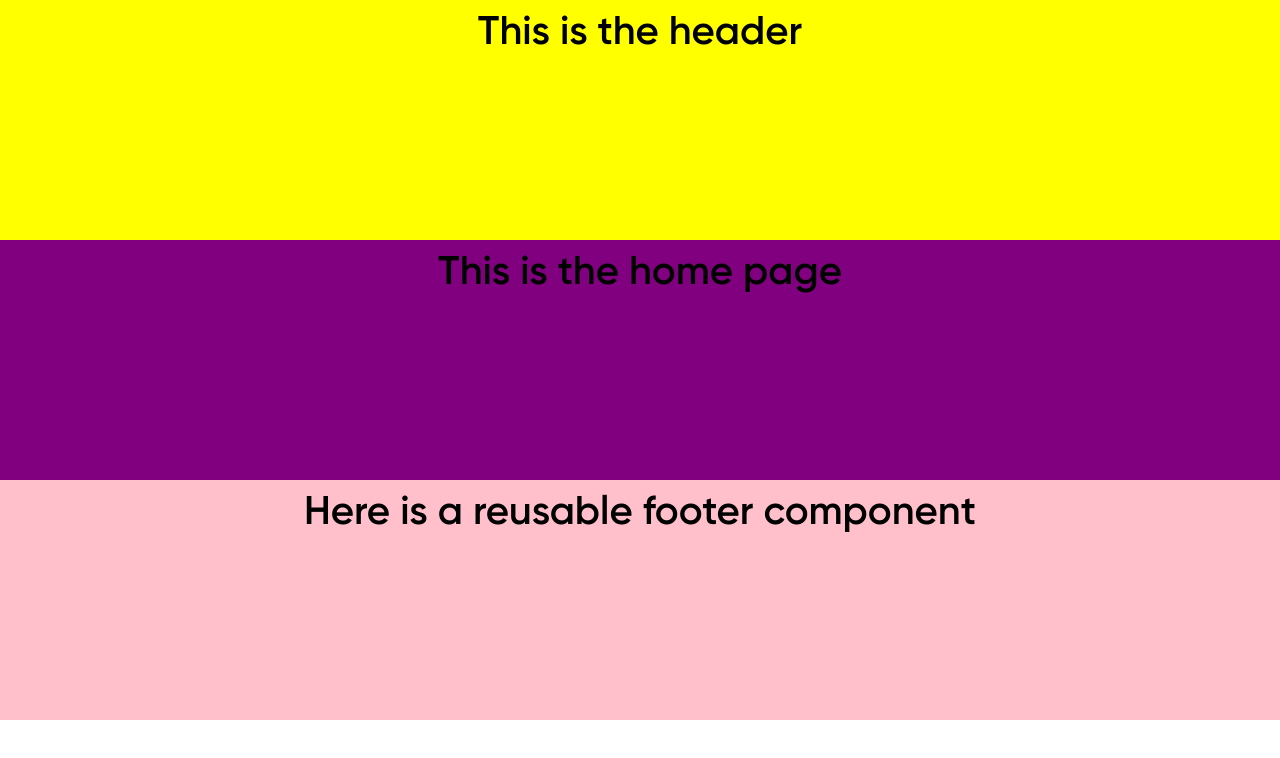
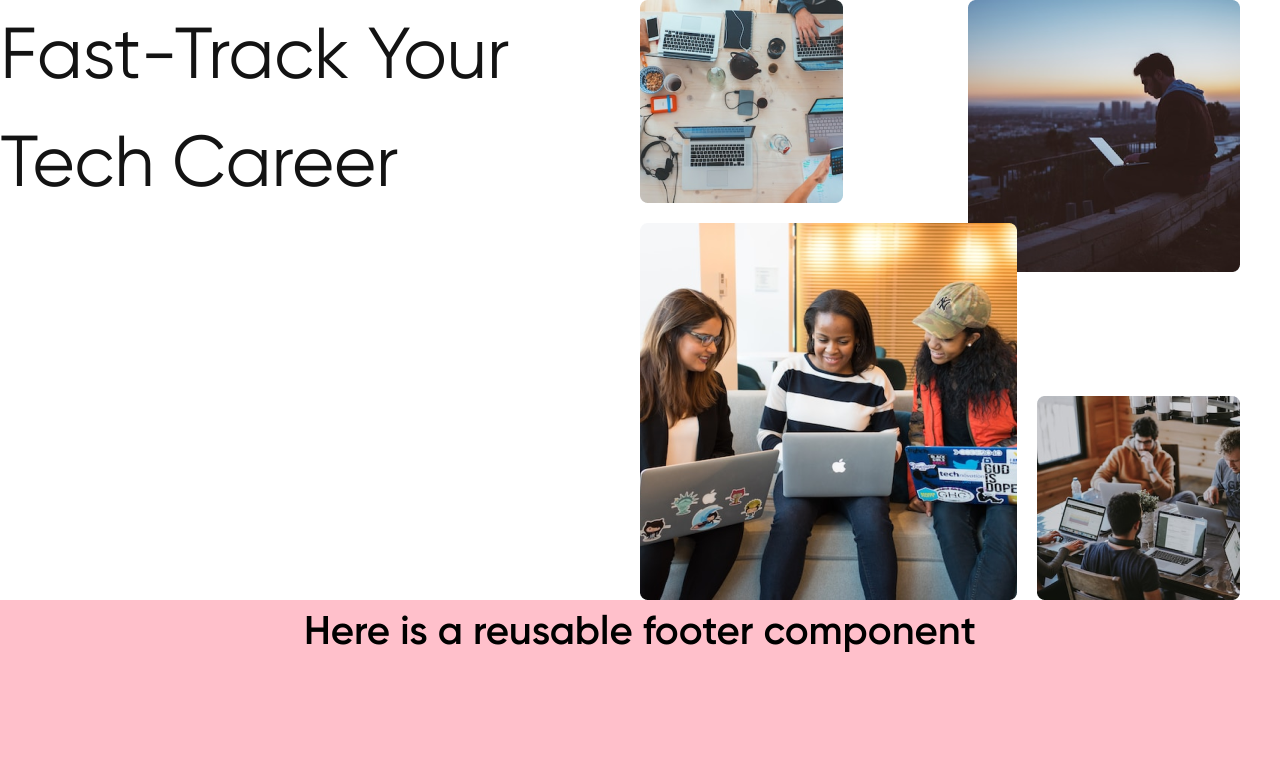
Before and after one commit to devcareer/Website-v3, a React (Vite) app: page / in a window 1280 px wide. Shown: the top 758 px of the page. Built offline with nearby package versions, Linux system fonts and the light colour scheme.

Commit message:
ci: add index file to images

```diff
--- a/src/Pages/Home/Home.jsx
+++ b/src/Pages/Home/Home.jsx
@@ -1,20 +1,8 @@
 import React from 'react';
+import { Header } from '../../components';
 
 const Home = () => {
-  return (
-    <div
-      style={{
-        textAlign: 'center',
-        fontWeight: '500',
-        fontStyle: 'italics',
-        fontSize: '40px',
-        backgroundColor: 'purple',
-        height: '15rem',
-      }}
-    >
-      This is the home page
-    </div>
-  );
+  return <Header />;
 };
 
 export default Home;
--- a/src/Pages/Root/Root.jsx
+++ b/src/Pages/Root/Root.jsx
@@ -1,10 +1,9 @@
 import React from 'react';
 import { Outlet } from 'react-router-dom';
-import { Header, Footer } from '../../components';
+import { Footer } from '../../components';
 const Root = () => {
   return (
     <div>
-      <Header />
       <Outlet />
       <Footer />
     </div>
--- /dev/null
+++ b/src/assets/Images/index.js
@@ -0,0 +1 @@
+export { default as hero } from './hero-section.png';
--- a/src/components/Header/Header.jsx
+++ b/src/components/Header/Header.jsx
@@ -1,19 +1,17 @@
+import { Box, Typography } from '@mui/material';
 import React from 'react';
+import { hero } from '../../assets/Images';
 
 const Header = () => {
   return (
-    <header
-      style={{
-        textAlign: 'center',
-        fontWeight: '500',
-        fontStyle: 'italics',
-        fontSize: '40px',
-        backgroundColor: 'yellow',
-        height: '15rem',
-      }}
-    >
-      This is the header
-    </header>
+    <Box display="grid" gridTemplateColumns="1fr 1fr">
+      <Box>
+        <Typography color="#131313" fontSize="72px">
+          Fast-Track Your Tech Career
+        </Typography>
+      </Box>
+      <img src={hero} alt="hero-section"></img>
+    </Box>
   );
 };
 
```
Also changed, not shown: src/assets/Images/hero-section.png (added).
